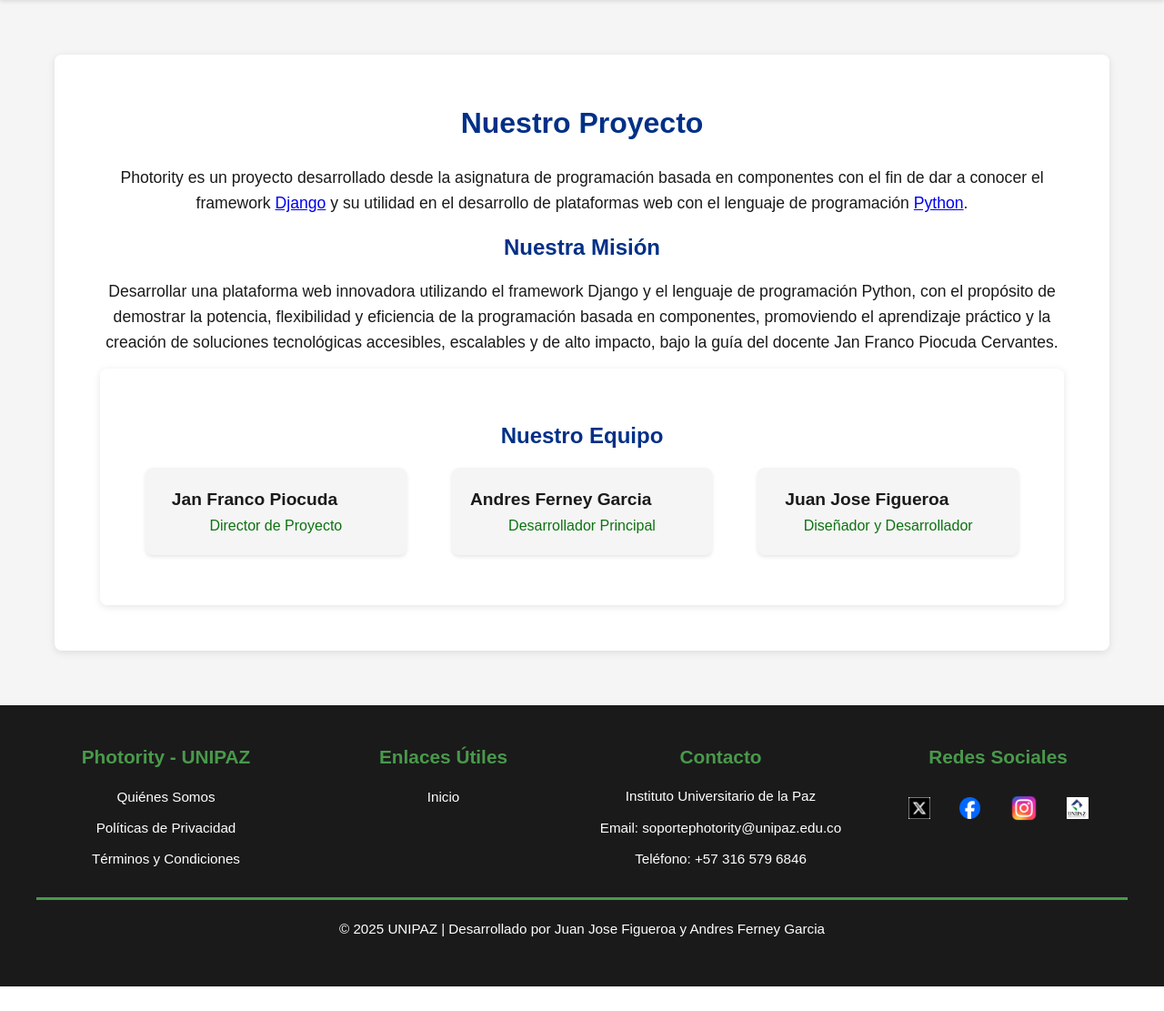
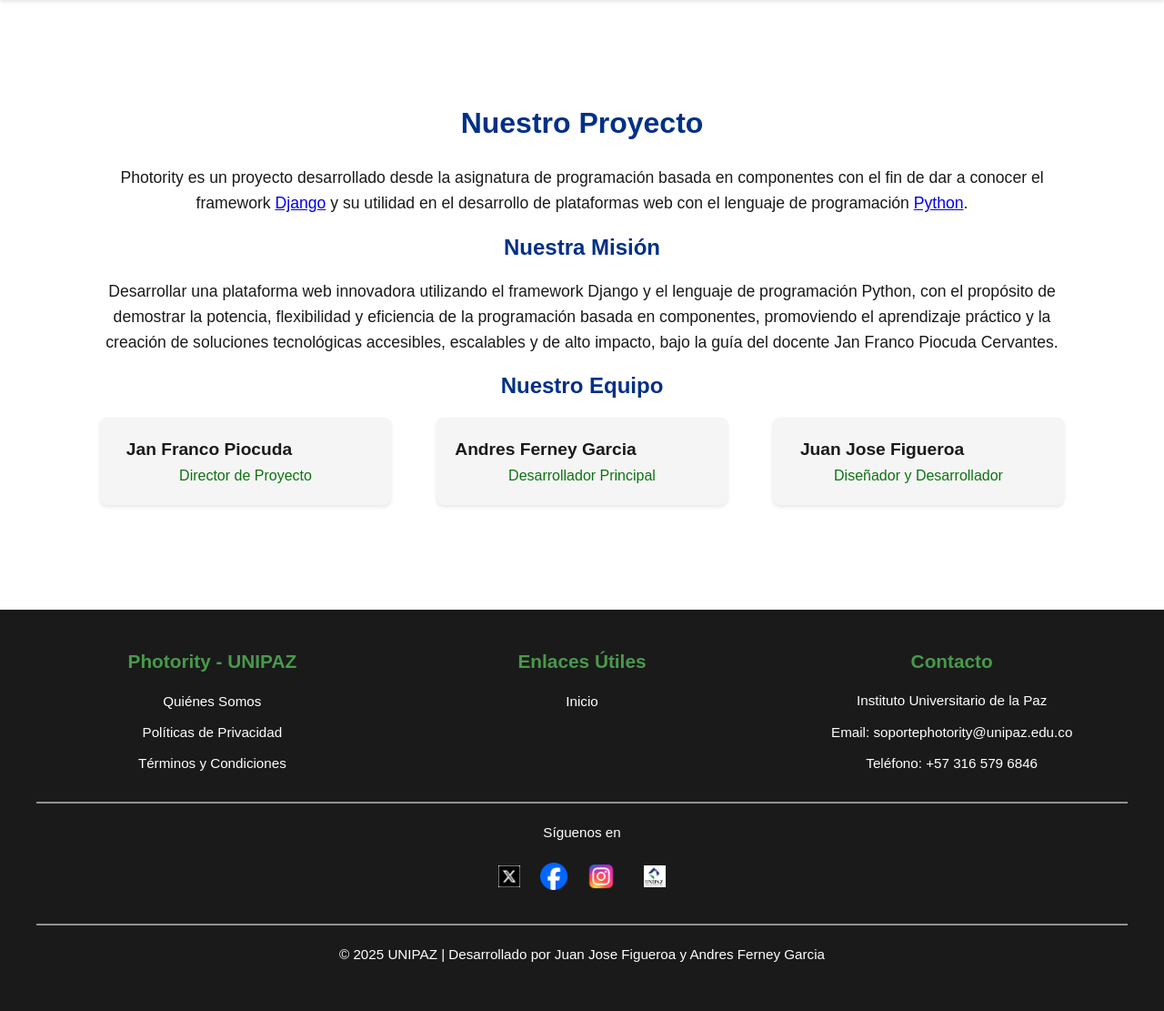
Before and after one commit to andresingenieroinformatico/photority, a Django app: page /about/ in a window 1280 px wide. Shown: the part 178-1289 px from the top of the page at 91% size. Before the commit the page ends 1262 px from the top, so only its background shows below. Run offline with Django 5.2, Linux system fonts and the light colour scheme.

Commit message:
ajustes en el footer, el inicio, about y quienes_somos.html

```diff
--- a/main/static/css/about.css
+++ b/main/static/css/about.css
@@ -2,7 +2,6 @@
     background-color: #ffffff;
     padding: 50px;
     border-radius: 8px;
-    box-shadow: 0 2px 8px rgba(0, 0, 0, 0.1);
     text-align: center;
 }
 
--- a/main/static/css/footer.css
+++ b/main/static/css/footer.css
@@ -69,7 +69,7 @@
 }
 
 .footer-social-links li {
-    margin-bottom: 8px;
+    margin-bottom: 0px;
     line-height: 24px; /* Match logo height for vertical alignment */
 }
 
@@ -103,6 +103,19 @@
     height: 30px;
     display: block;
 }
+.social-logo-fb {
+    width: 30px;
+    height: 30px;
+    object-fit: contain; /* Maintain aspect ratio */
+    display: block; /* Prevent inline spacing issues */
+}
+
+.social-logo-fb[src=""], .social-logo-fb:not([src]) {
+    background-color: #a5d6a7; /* Light green fallback */
+    width: 30px;
+    height: 30px;
+    display: block;
+}
 
 /* Fallback for missing images */
 .social-logo[src=""], .social-logo:not([src]) {
@@ -116,7 +129,7 @@
     max-width: 1200px;
     margin: 20px auto 0;
     text-align: center;
-    border-top: 3px solid #49994b; /* Light green */
+    border-top: 2px solid #939393; /* Light green */
     padding-top: 20px;
 }
 
--- a/main/static/css/inicio.css
+++ b/main/static/css/inicio.css
@@ -8,7 +8,7 @@
 /* Body Styling */
 body {
     font-family: 'Arial', sans-serif;
-    background-color: #f5f5f5;
+    background-color: #ffffff; /* Light gray background */
     color: #1a1a1a;
     line-height: 1.6;
 }
@@ -69,7 +69,7 @@ body {
     flex-direction: column;
     align-items: center;
     gap: 20px;
-    background-color: #f5f5f5;
+    background-color: #ffffff;
     padding: 20px;
     border-radius: 8px;
 }
@@ -78,7 +78,6 @@ body {
     background-color: #ffffff; /* White background for intro section */
     padding: 30px;
     border-radius: 8px;
-    box-shadow: 0 2px 8px rgba(0, 0, 0, 0.1);
     text-align: center;
 }
 
--- a/main/static/css/quienes_somos.css
+++ b/main/static/css/quienes_somos.css
@@ -2,7 +2,6 @@
     background-color: #ffffff; /* White background for intro section */
     padding: 30px;
     border-radius: 8px;
-    box-shadow: 0 2px 8px rgba(0, 0, 0, 0.1);
     text-align: center;
 }
 
--- a/main/templates/about.html
+++ b/main/templates/about.html
@@ -18,8 +18,7 @@
         <h3 class="about-subtitle">Nuestra Misión</h3>
         <p class="about-text">Desarrollar una plataforma web innovadora utilizando el framework Django y el lenguaje de programación Python, con el propósito de demostrar la potencia, flexibilidad y eficiencia de la programación basada en componentes, promoviendo el aprendizaje práctico y la creación de soluciones tecnológicas accesibles, escalables y de alto impacto, bajo la guía del docente Jan Franco Piocuda Cervantes.</p>
 
-    <section class="about">
-        <div class="about-section">
+         <div class="about-section">
             <h3 class="about-subtitle">Nuestro Equipo</h3>
             <div class="team-grid">
                 <div class="team-member">
--- a/main/templates/includes/footer.html
+++ b/main/templates/includes/footer.html
@@ -22,21 +22,19 @@
             <p class="footer-text">Email: soportephotority@unipaz.edu.co</p>
             <p class="footer-text">Teléfono: +57 316 579 6846</p>
         </div>
-        <div class="footer-section">
-            <h3 class="footer-title">Redes Sociales</h3>
-            <ul class="footer-social-links">
-                <li><a href="https://x.com/UNIPAZnoticias" target="_blank" class="footer-social-link"><img src="{% static 'images/logo_x.png' %}" alt="logo red x" class="social-logo"></a></li>
+    </div>
+    <div class="footer-bottom">
+        <p class="footer-text">Síguenos en</p>
+        <ul class="footer-social-links">
+            <li><a href="https://x.com/UNIPAZnoticias" target="_blank" class="footer-social-link"><img src="{% static 'images/logo_x.png' %}" alt="logo red x" class="social-logo"></a></li>
+            <li><a href="https://web.facebook.com/profile.php?id=100064522486908&sk=about" target="_blank" class="footer-social-link"><img src="{% static 'images/logo_facebook.png' %}" alt="logo Facebook" class="social-logo-fb"></a></li>
+            <li><a href="https://www.instagram.com/unipaznoticias?igsh=MWtrbXN0MGd1YzQ5OA==" target="_blank" class="footer-social-link"><img src="{% static 'images/logo_ig.png' %}" alt="logo Instagram" class="social-logo-ig"></a></li>
+            <li><a href="https://unipaz.edu.co" target="_blank" class="footer-social-link"><img src="{% static 'images/logo.jpg' %}" alt="UNIPAZ" class="social-logo"></a></li>
+        </ul>
+    </div>
 
-                <li><a href="https://web.facebook.com/profile.php?id=100064522486908&sk=about" target="_blank" class="footer-social-link"><img src="{% static 'images/logo_facebook.png' %}" alt="logo Facebook" class="social-logo"></a></li>
-
-                <li><a href="https://www.instagram.com/unipaznoticias?igsh=MWtrbXN0MGd1YzQ5OA==" target="_blank" class="footer-social-link"><img src="{% static 'images/logo_ig.png' %}" alt="logo Instagram" class="social-logo-ig"></a></li>
-
-                <li><a href="https://unipaz.edu.co" target="_blank" class="footer-social-link"><img src="{% static 'images/logo.jpg' %}" alt="UNIPAZ" class="social-logo"></a></li>
-
-            </ul>
-        </div>
-    </div>
     <div class="footer-bottom">
         <p class="footer-text">© 2025 UNIPAZ | Desarrollado por Juan Jose Figueroa y Andres Ferney Garcia</p>
     </div>
+
 </footer>
```
Also changed, not shown: db.sqlite3 (added).
